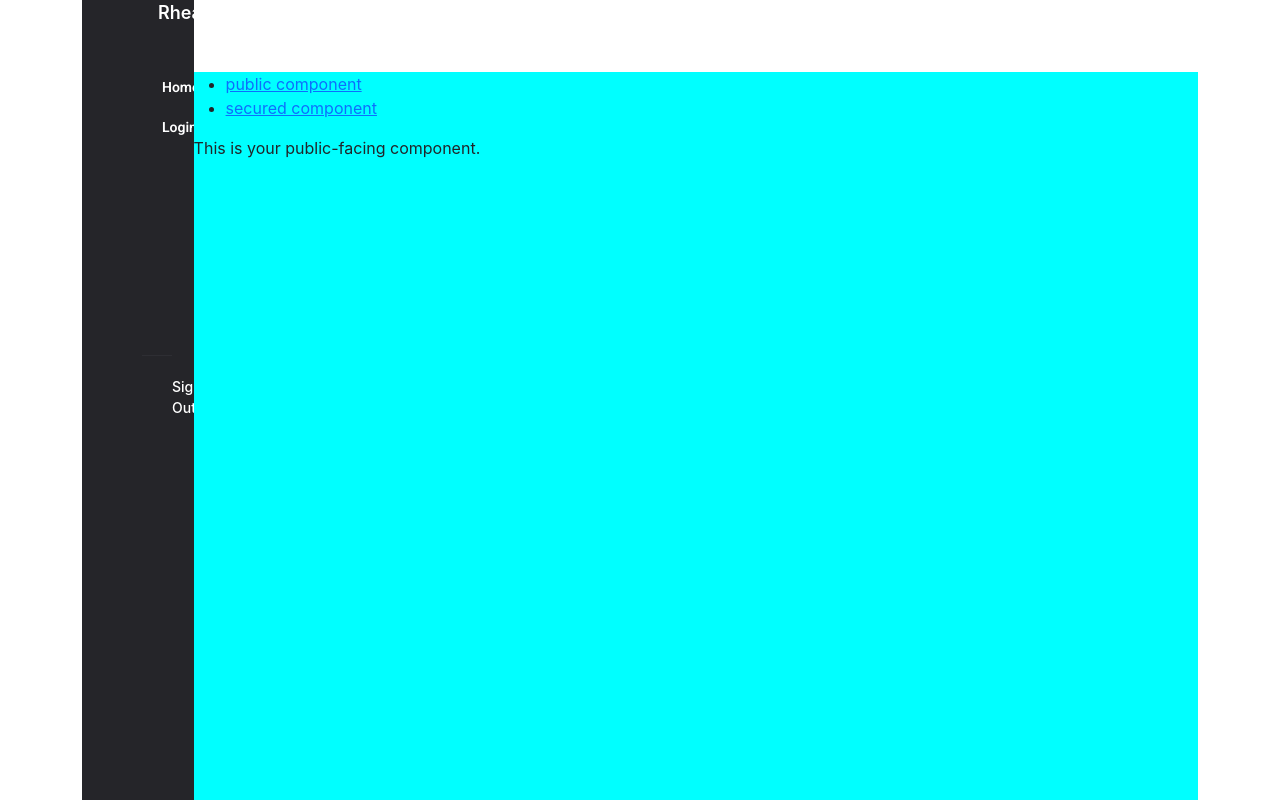
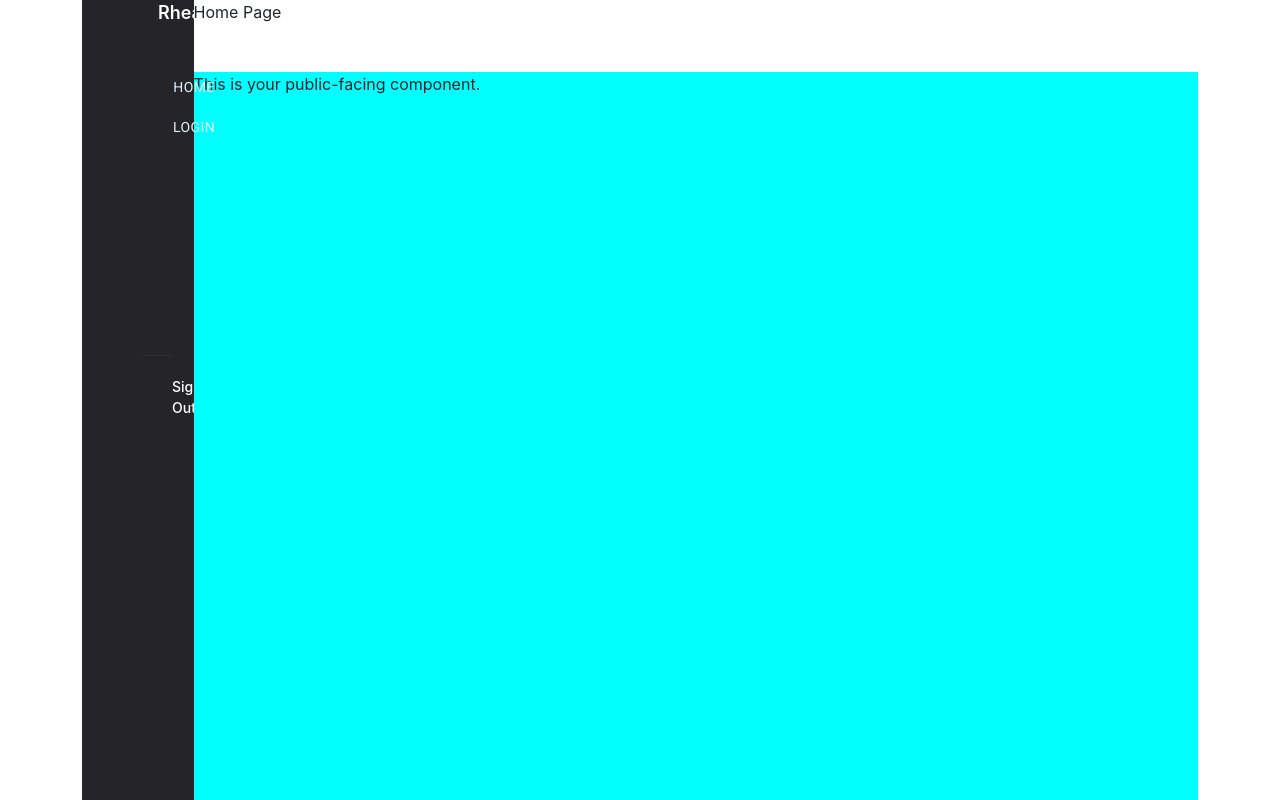
Before and after one commit to wgoulet/rheadoor, a React (Create React App) app in the folder app/frontend/: page / in a window 1280 px wide. Built offline with nearby package versions, Linux system fonts and the light colour scheme.

Commit message:
Fixed sidebar items so they display nicely and removed links from the main page with sidebar functionality

```diff
--- a/app/frontend/package.json
+++ b/app/frontend/package.json
@@ -4,6 +4,7 @@
   "private": true,
   "dependencies": {
     "@material-ui/core": "^4.11.0",
+    "@material-ui/styles": "^4.10.0",
     "@react-keycloak/web": "^3.4.0",
     "@testing-library/jest-dom": "^5.11.5",
     "@testing-library/react": "^11.1.1",
--- a/app/frontend/src/App.js
+++ b/app/frontend/src/App.js
@@ -21,11 +21,8 @@ class App extends Component {
             <div class="header" />
             <div class="content" />
           </div>
+          <div class="header">Home Page</div>
           <div class="content">
-              <ul>
-                <li><Link to="/">public component</Link></li>
-                <li><Link to="/secured">secured component</Link></li>
-              </ul>
               <Route exact path="/" component={Welcome} />
               <Route path="/secured" component={Secured} />
             </div>
--- a/app/frontend/src/components/sidebar.js
+++ b/app/frontend/src/components/sidebar.js
@@ -1,7 +1,10 @@
 import React, { Component } from "react";
+import Button from '@material-ui/core/Button';
 import { BrowserRouter, Route, Link } from 'react-router-dom';
 import styled from "styled-components";
-import Secured from '../Secured';
+import { withRouter } from "react-router-dom";
+import { MuiThemeProvider, createMuiTheme } from '@material-ui/core/styles';
+
 
 const SidebarContainer = styled.div`
     display: flex;
@@ -73,7 +76,22 @@ const MenuSignOut = styled.div`
         border-top: 1px solid #2e2e33;
 `;
 
+const theme = createMuiTheme({
+  palette: {
+    primary: {
+      light: '#e3f2fd',
+      main: '#e3f2fd',
+      dark: '#e3f2fd',
+      contrastText: '#fff',
+    }
+  },
+});
+
 class Sidebar extends Component {
+    // For the sidebar menu items, we will point to routes defined in the main application.
+    // The menu items are displayed using buttons so I don't have to deal with the traditional
+    // link behavior (underlining it, changing color once visited.) Button colors are customized
+    // to contrast well with the sidebar color.
     render() {
         return <SidebarContainer>
             <SidebarMenu>
@@ -100,7 +118,11 @@ class Sidebar extends Component {
                             d="M18,17 C18,17.552 17.552,18 17,18 L14,18 C13.448,18 13,17.552 13,17 L13,14 C13,13.448 13.448,13 14,13 L17,13 C17.552,13 18,13.448 18,14 L18,17 Z M18,11 L13,11 C11.895,11 11,11.895 11,13 L11,18 C11,19.105 11.895,20 13,20 L18,20 C19.105,20 20,19.105 20,18 L20,13 C20,11.895 19.105,11 18,11 L18,11 Z M18,6 C18,6.552 17.552,7 17,7 L14,7 C13.448,7 13,6.552 13,6 L13,3 C13,2.448 13.448,2 14,2 L17,2 C17.552,2 18,2.448 18,3 L18,6 Z M18,0 L13,0 C11.895,0 11,0.895 11,2 L11,7 C11,8.105 11.895,9 13,9 L18,9 C19.105,9 20,8.105 20,7 L20,2 C20,0.895 19.105,0 18,0 L18,0 Z M7,17 C7,17.552 6.552,18 6,18 L3,18 C2.448,18 2,17.552 2,17 L2,3 C2,2.448 2.448,2 3,2 L6,2 C6.552,2 7,2.448 7,3 L7,17 Z M7,0 L2,0 C0.895,0 0,0.895 0,2 L0,18 C0,19.105 0.895,20 2,20 L7,20 C8.105,20 9,19.105 9,18 L9,2 C9,0.895 8.105,0 7,0 L7,0 Z"
                         />
                     </Icon>
-                    <SidebarMenuItemLabel>Home</SidebarMenuItemLabel>
+                    <SidebarMenuItemLabel>
+                        <Button to="/" component={Link} color="primary">
+                                Home
+                        </Button>
+                    </SidebarMenuItemLabel>
                 </SidebarMenuItem>
                 <SidebarMenuItem>
                     <Icon viewBox="0 0 20 20">
@@ -112,7 +134,11 @@ class Sidebar extends Component {
                         />
                     </Icon>
                         <SidebarMenuItemLabel>
-                            Login
+                            <MuiThemeProvider theme={theme}>
+                                <Button to="/secured" component={Link} color="primary">
+                                    Login
+                                </Button>
+                            </MuiThemeProvider>
                         </SidebarMenuItemLabel>
                 </SidebarMenuItem>
                 <MenuSignOut>Sign Out</MenuSignOut>
```
Also changed, not shown: app/frontend/src/App.css (line endings or trailing spaces).
